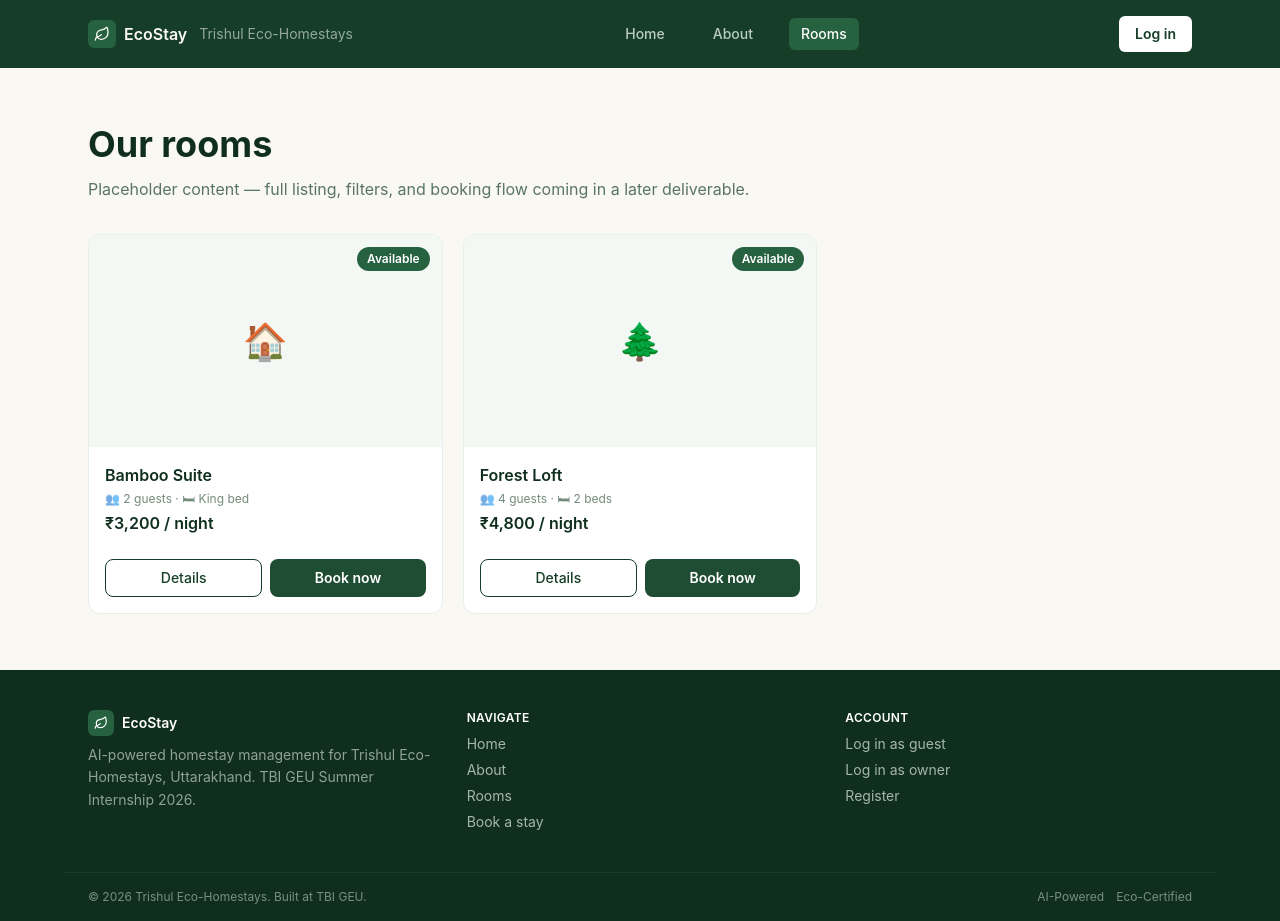
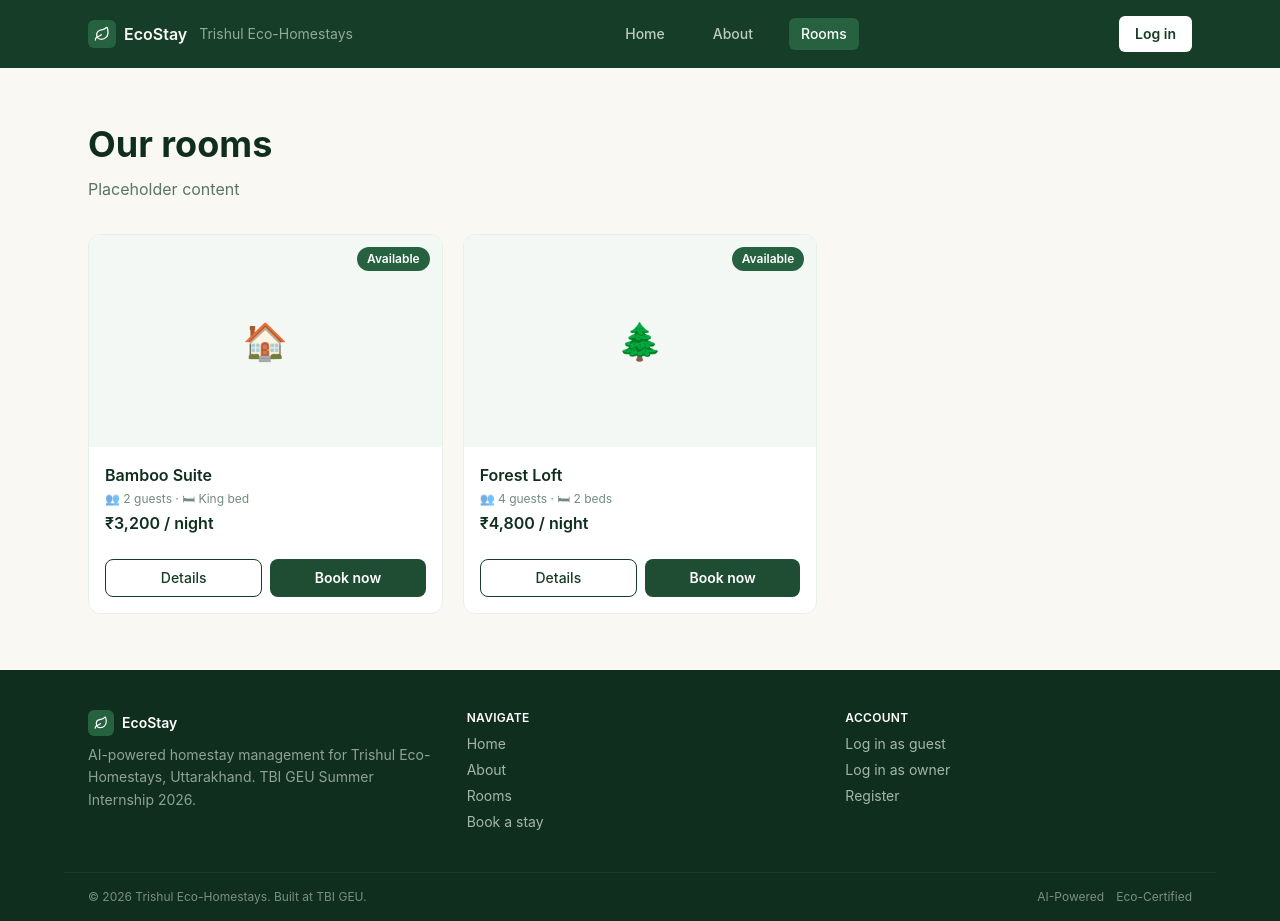
Before and after one commit to shuruti-priyama/EcoStay-An-AI-Powered-Guest-Review-Analysis-and-Direct-Booking-System, a React (Vite) app in the folder frontend/: page /rooms in a window 1280 px wide. Built offline with nearby package versions, Linux system fonts and the light colour scheme.

Commit message:
feat:added rooms as a placeholder for now in room.jsx
Removed the mention of future deliverables in the placeholder content.

```diff
--- a/frontend/src/pages/Rooms.jsx
+++ b/frontend/src/pages/Rooms.jsx
@@ -31,8 +31,7 @@ export default function Rooms() {
       <main className="flex-1 max-w-6xl mx-auto px-4 sm:px-6 py-10 sm:py-14 w-full">
         <h1 className="text-3xl sm:text-4xl font-bold text-forest-900 mb-3">Our rooms</h1>
         <p className="text-forest-800/70 leading-relaxed max-w-2xl mb-8">
-          Placeholder content — full listing, filters, and booking flow coming in a later
-          deliverable.
+          Placeholder content
         </p>
 
         <div className="grid grid-cols-1 sm:grid-cols-2 lg:grid-cols-3 gap-5">
```
